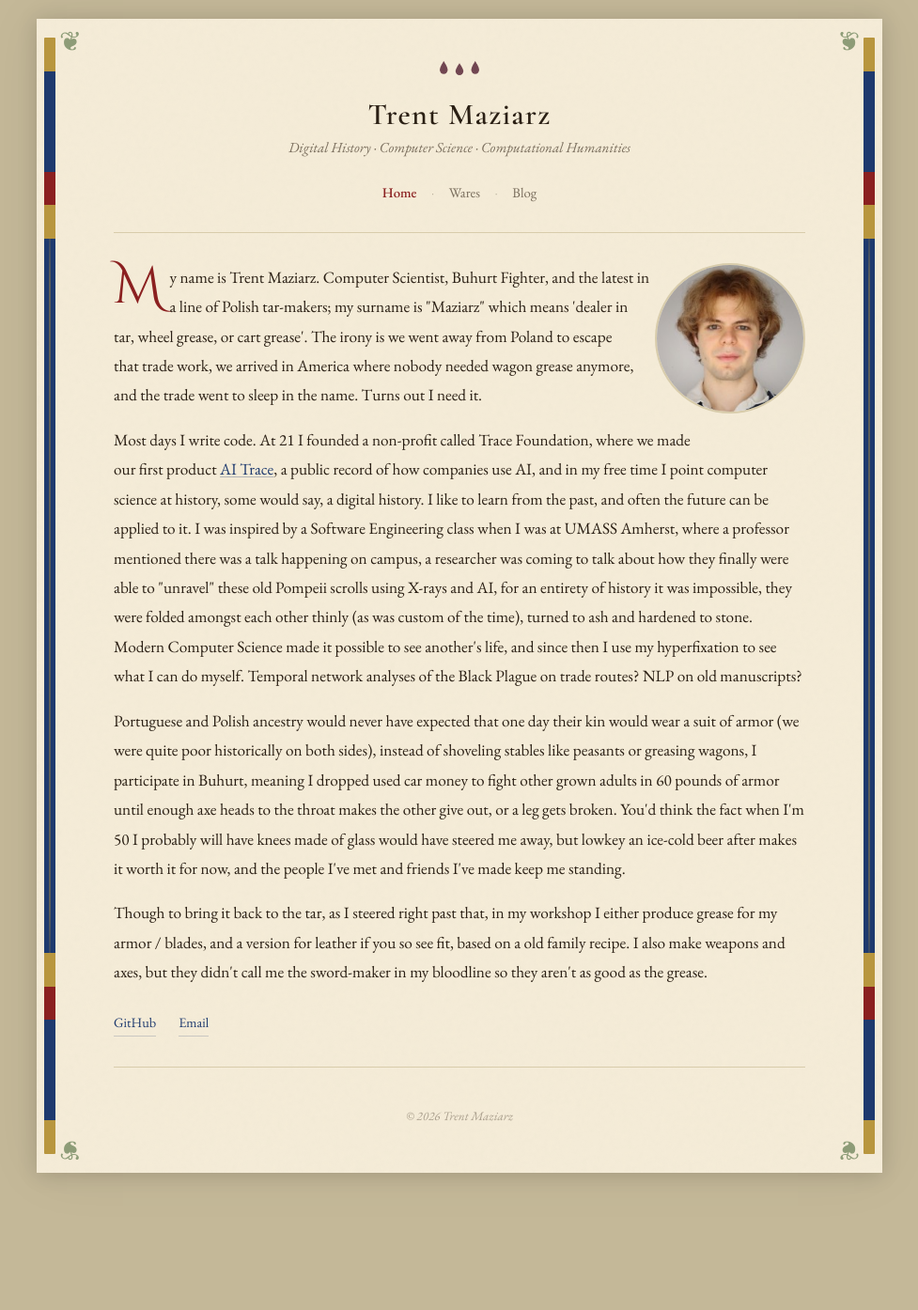
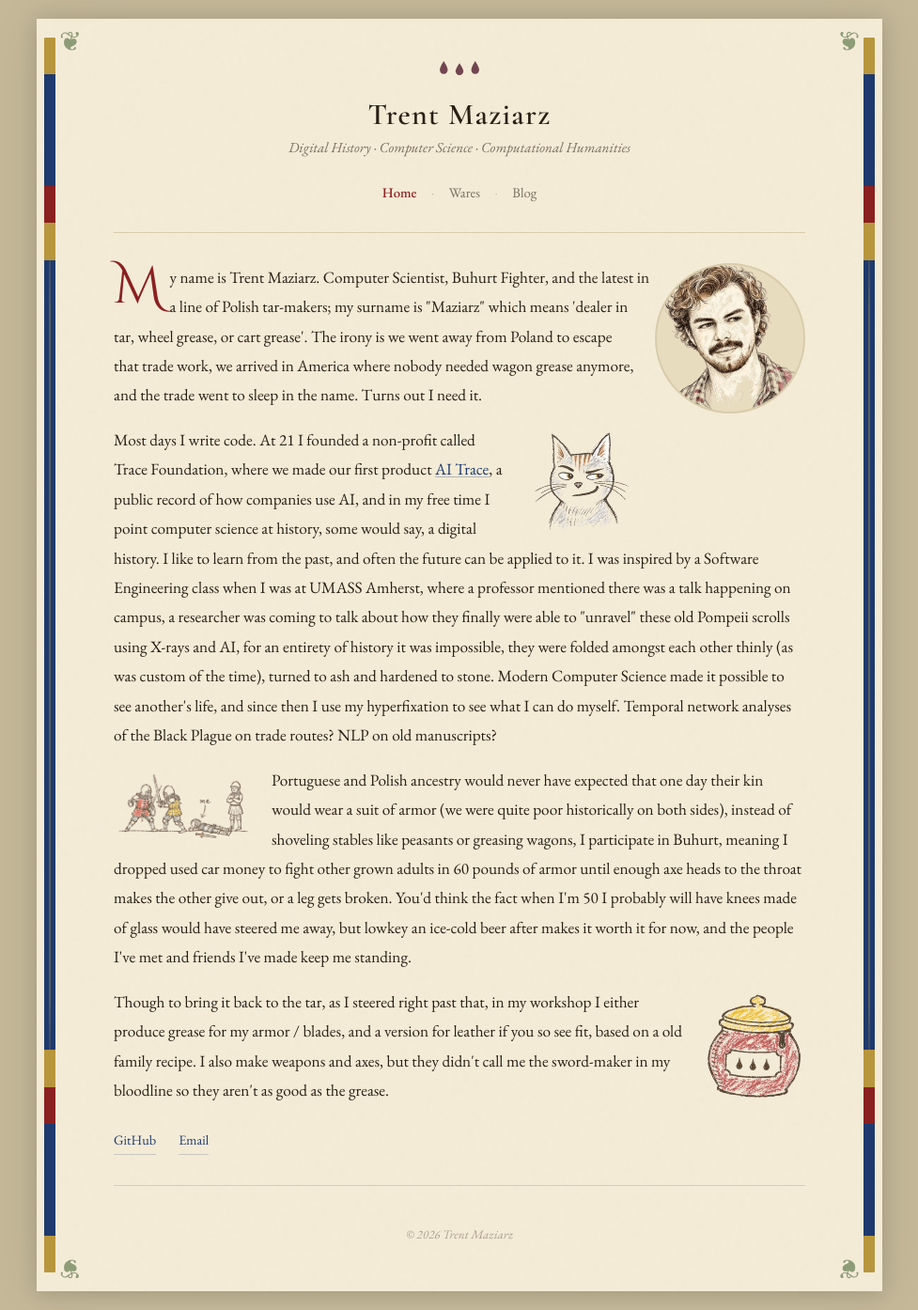
Before and after one commit to trentmaziarz/portfolio, a Jekyll site: the page built from index.md, in a window 1280 px wide. Shown: the whole page at 94% size, without its empty margins (151-1128 px from the left). Built offline with Jekyll 4.4.1, drawn with Linux system fonts in a browser that asks for light colours; before the commit the page ends 1268 px from its top, so only the background shows below that.

Commit message:
Add the doodles and the drawn portrait

```diff
--- a/assets/css/main.css
+++ b/assets/css/main.css
@@ -275,6 +275,19 @@ a.text-link:hover,
 }
 
 strong { font-weight: 600; }
+
+/* Marginalia doodles */
+.marginalia { width: 108px; height: auto; opacity: 0.8; }
+.marginalia-wide { width: 148px; }
+.marginalia-right { float: right; margin: 0.2rem 0 0.6rem 1.25rem; }
+.marginalia-left { float: left; margin: 0.2rem 1.25rem 0.6rem 0; }
+.marginalia-tilt-l { transform: rotate(-3deg); }
+.marginalia-tilt-r { transform: rotate(2deg); }
+a.marginalia-link { border: none; text-decoration: none; }
+@media (max-width: 540px) {
+  .marginalia { width: 78px; }
+  .marginalia-wide { width: 108px; }
+}
 
 /* Section labels */
 .section-label {
--- a/index.md
+++ b/index.md
@@ -4,17 +4,17 @@ title: Home
 ---
 
 <div class="home-photo">
-  <img src="/assets/img/headshot.jpg" alt="Trent Maziarz">
+  <img src="/assets/img/portrait.webp" alt="Trent Maziarz, drawn in ink and wash">
 </div>
 
 <div class="about-text">
 <p class="drop-cap">My name is Trent Maziarz. Computer Scientist, Buhurt Fighter, and the latest in a line of Polish tar-makers; my surname is "Maziarz" which means 'dealer in tar, wheel grease, or cart grease'. The irony is we went away from Poland to escape that trade work, we arrived in America where nobody needed wagon grease anymore, and the trade went to sleep in the name. Turns out I need it.</p>
 
-<p>Most days I write code. At 21 I founded a non-profit called Trace Foundation, where we made our first product <a href="https://www.aitrace.org/">AI Trace</a>, a public record of how companies use AI, and in my free time I point computer science at history, some would say, a digital history. I like to learn from the past, and often the future can be applied to it. I was inspired by a Software Engineering class when I was at UMASS Amherst, where a professor mentioned there was a talk happening on campus, a researcher was coming to talk about how they finally were able to "unravel" these old Pompeii scrolls using X-rays and AI, for an entirety of history it was impossible, they were folded amongst each other thinly (as was custom of the time), turned to ash and hardened to stone. Modern Computer Science made it possible to see another's life, and since then I use my hyperfixation to see what I can do myself. Temporal network analyses of the Black Plague on trade routes? NLP on old manuscripts?</p>
+<p><a class="marginalia-link" href="https://tenor.com/view/smirk-cat-smile-laugh-tricky-gif-14599063277834390205"><img class="marginalia marginalia-right marginalia-tilt-l" src="/assets/img/marginalia/cat.webp" alt="A smirking cat, drawn as manuscript marginalia"></a>Most days I write code. At 21 I founded a non-profit called Trace Foundation, where we made our first product <a href="https://www.aitrace.org/">AI Trace</a>, a public record of how companies use AI, and in my free time I point computer science at history, some would say, a digital history. I like to learn from the past, and often the future can be applied to it. I was inspired by a Software Engineering class when I was at UMASS Amherst, where a professor mentioned there was a talk happening on campus, a researcher was coming to talk about how they finally were able to "unravel" these old Pompeii scrolls using X-rays and AI, for an entirety of history it was impossible, they were folded amongst each other thinly (as was custom of the time), turned to ash and hardened to stone. Modern Computer Science made it possible to see another's life, and since then I use my hyperfixation to see what I can do myself. Temporal network analyses of the Black Plague on trade routes? NLP on old manuscripts?</p>
 
-<p>Portuguese and Polish ancestry would never have expected that one day their kin would wear a suit of armor (we were quite poor historically on both sides), instead of shoveling stables like peasants or greasing wagons, I participate in Buhurt, meaning I dropped used car money to fight other grown adults in 60 pounds of armor until enough axe heads to the throat makes the other give out, or a leg gets broken. You'd think the fact when I'm 50 I probably will have knees made of glass would have steered me away, but lowkey an ice-cold beer after makes it worth it for now, and the people I've met and friends I've made keep me standing.</p>
+<p><img class="marginalia marginalia-wide marginalia-left" src="/assets/img/marginalia/knights.webp" alt="doodle of two knights fighting while a third lies flat on the ground, labeled me">Portuguese and Polish ancestry would never have expected that one day their kin would wear a suit of armor (we were quite poor historically on both sides), instead of shoveling stables like peasants or greasing wagons, I participate in Buhurt, meaning I dropped used car money to fight other grown adults in 60 pounds of armor until enough axe heads to the throat makes the other give out, or a leg gets broken. You'd think the fact when I'm 50 I probably will have knees made of glass would have steered me away, but lowkey an ice-cold beer after makes it worth it for now, and the people I've met and friends I've made keep me standing.</p>
 
-<p>Though to bring it back to the tar, as I steered right past that, in my workshop I either produce grease for my armor / blades, and a version for leather if you so see fit, based on a old family recipe. I also make weapons and axes, but they didn't call me the sword-maker in my bloodline so they aren't as good as the grease.</p>
+<p><img class="marginalia marginalia-right marginalia-tilt-r" src="/assets/img/marginalia/jar.webp" alt="A jar of tar grease, drawn as manuscript marginalia">Though to bring it back to the tar, as I steered right past that, in my workshop I either produce grease for my armor / blades, and a version for leather if you so see fit, based on a old family recipe. I also make weapons and axes, but they didn't call me the sword-maker in my bloodline so they aren't as good as the grease.</p>
 </div>
 
 <div class="link-row">
```
Also changed, not shown: assets/img/headshot-photo.jpg (renamed from assets/img/headshot.jpg), assets/img/marginalia/cat.webp (added), assets/img/marginalia/jar.webp (added), assets/img/marginalia/knights.webp (added), assets/img/portrait.webp (added).
